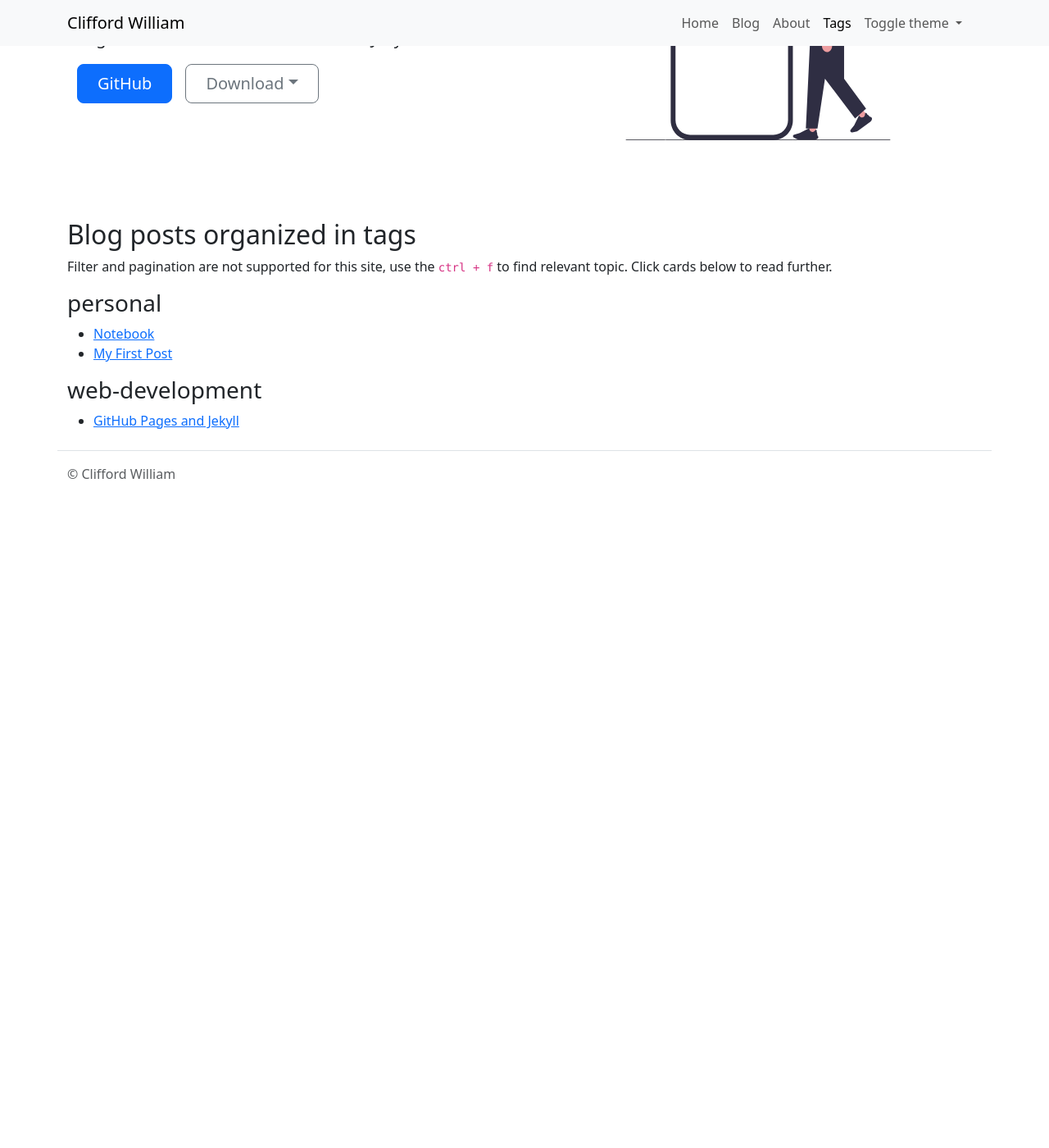
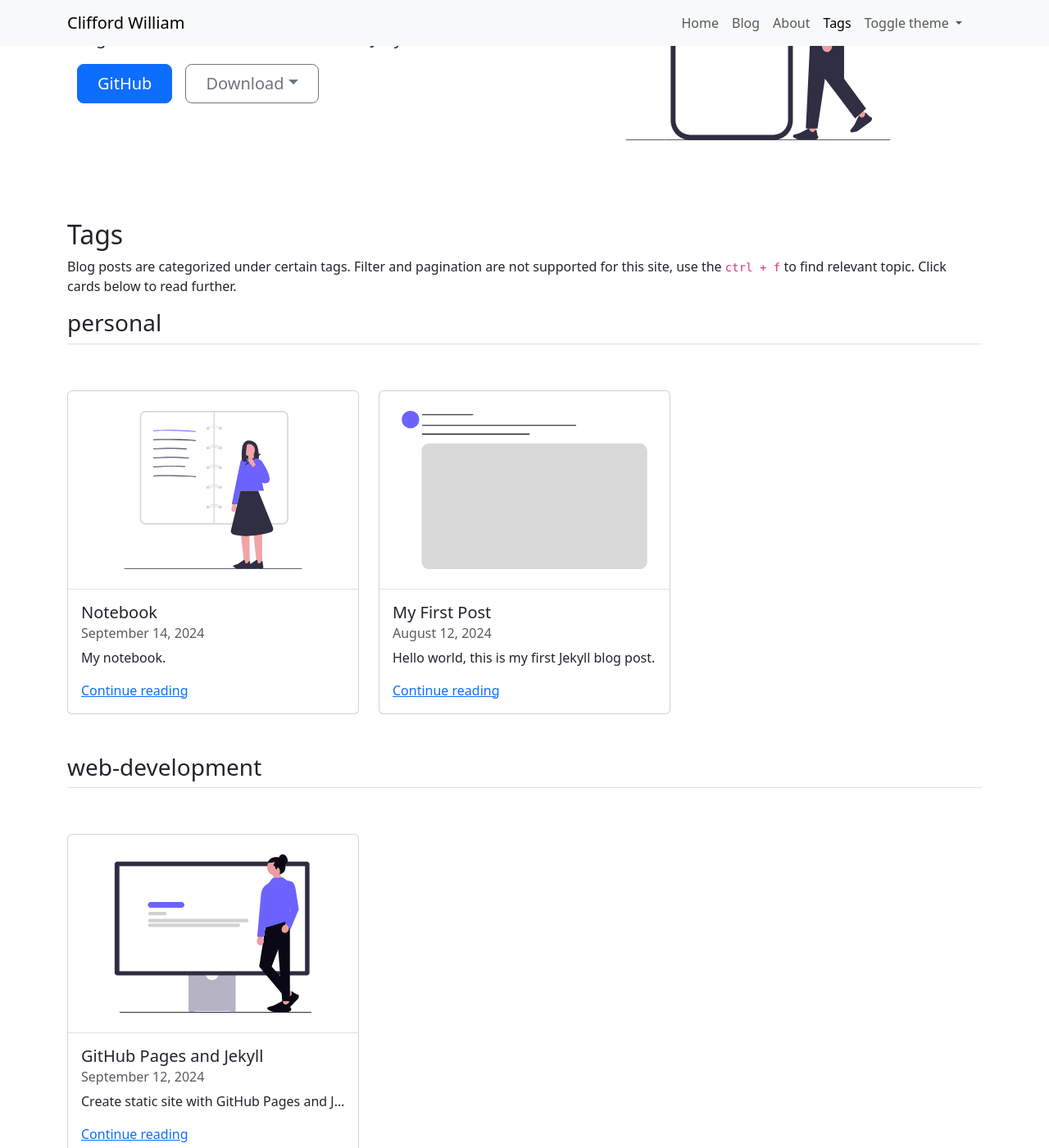
Before and after one commit to cliffordwilliam/my_archive, a Jekyll site: the page built from tags.md, in a window 1280 px wide and 1400 px high, scrolled down 314 px. Shown: the whole window at 82% size. Built offline with Jekyll 4.4.1, drawn with Linux system fonts in a browser that asks for light colours; before the commit the page ends 944 px from its top, so only the background shows below that.

Commit message:
add tags page

```diff
--- a/tags.md
+++ b/tags.md
@@ -4,15 +4,27 @@ description: "Below is a list of posts organized under their tags, arranged from
 thumbnail: "undraw_undraw_posts_givd_-1-_5vi7.svg"
 ---
 
-## Blog posts organized in tags
+## Tags
 
-Filter and pagination are not supported for this site, use the `ctrl + f` to find relevant topic. Click cards below to read further.
+Blog posts are categorized under certain tags. Filter and pagination are not supported for this site, use the `ctrl + f` to find relevant topic. Click cards below to read further.
 
 {% for tag in site.tags %}
-  <h3>{{ tag[0] }}</h3>
-  <ul>
+  <h3 class="pb-2 border-bottom">{{ tag[0] }}</h3>
+  <div class="row row-cols-1 row-cols-md-3 g-4 py-5">
     {% for post in tag[1] %}
-      <li><a href="{{ site.baseurl }}{{ post.url }}">{{ post.title }}</a></li>
+    <div class="col">
+      <div class="card h-100">
+        <div class="p-4">
+          <img class="card-img-top" src="{{ site.baseurl }}/assets/svgs/{{ post.thumbnail }}" alt="{{ post.thumbnail }}" style="aspect-ratio: 143 / 90;">
+        </div>
+        <div class="card-body border-top">
+          <h2 class="h5 card-title">{{ post.title }}</h2>
+          <h3 class="h6 card-subtitle mb-2 text-body-secondary">{{ post.date | date: "%B %d, %Y" }}</h3>
+          <p class="card-text text-truncate" style="max-width: 100%;">{{ post.description }}</p>
+          <a href="{{ site.baseurl }}{{ post.url }}" class="card-link stretched-link">Continue reading</a>
+        </div>
+      </div>
+    </div>
     {% endfor %}
-  </ul>
+  </div>
 {% endfor %}
```
Also changed, not shown: blog.md (+5 -0 lines).
